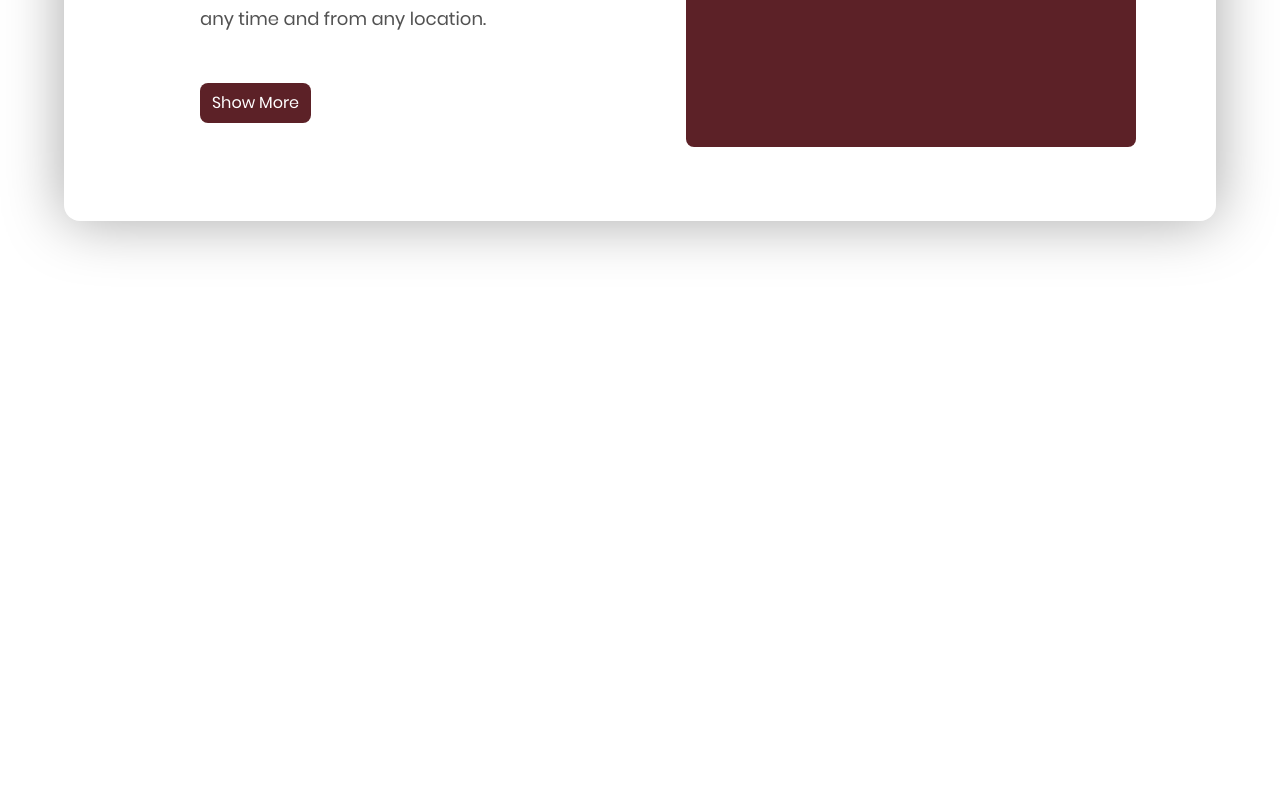
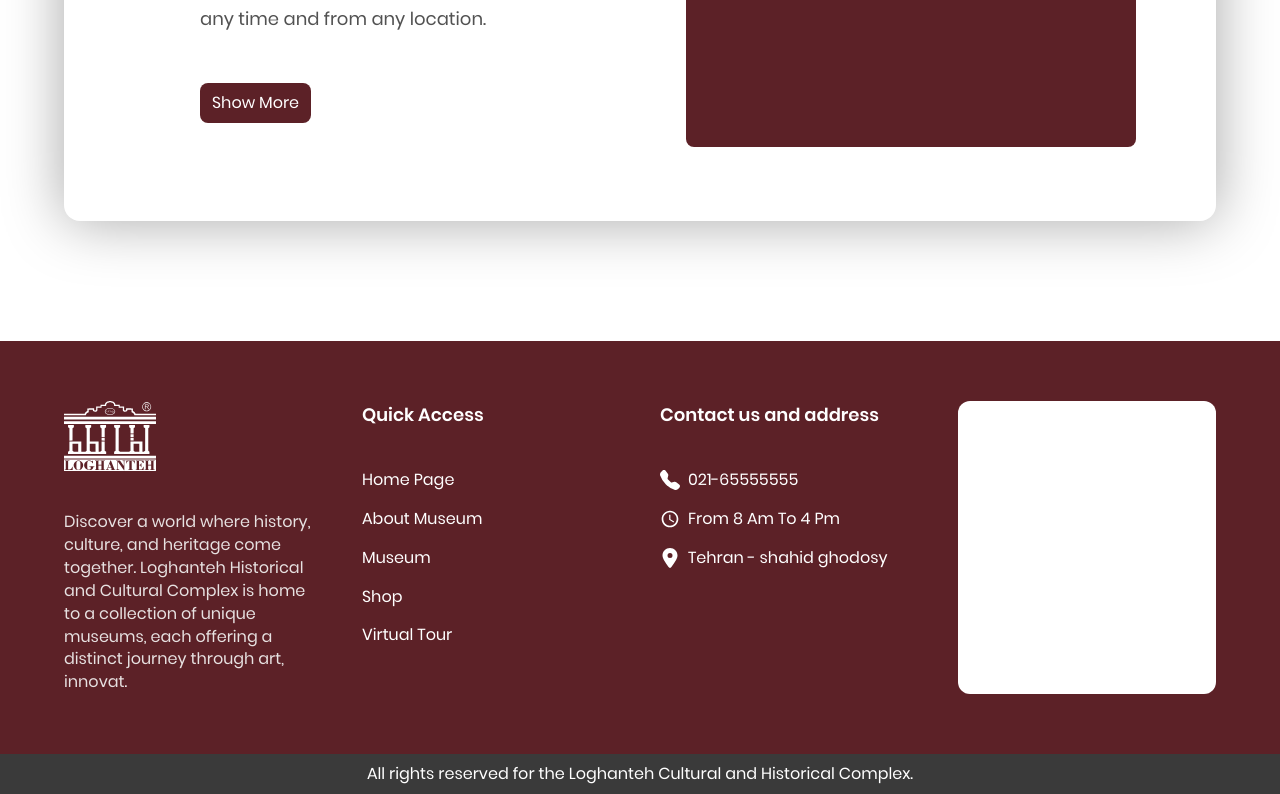
Before and after one commit to iXZed026/Loghante-Project, a Next.js app in the folder Develop/Frontend/: page /en in a window 1280 px wide. Shown: the part 6627-7421 px from the top of the page. Before the commit the page ends 6968 px from the top, so only its background shows below. Built offline with nearby package versions, Linux system fonts and the light colour scheme.

Commit message:
footer component completed

```diff
--- a/Develop/Frontend/src/app/[locale]/page.tsx
+++ b/Develop/Frontend/src/app/[locale]/page.tsx
@@ -8,6 +8,7 @@ import ShopSection from '@/features/loghante(root)/components/sections/ShopSecti
 import EventsAndCoursesSection from '@/features/loghante(root)/components/sections/EventsAndCoursesSection';
 import CinemaAndTheaters from '@/features/loghante(root)/components/sections/CinemaAndTheaters';
 import VirtualTourSection from '@/features/loghante(root)/components/sections/VirtualTourSection';
+import Footer from '@/components/shared/footer/Footer';
 
 
 function Loghante() {
@@ -23,6 +24,7 @@ function Loghante() {
         <CinemaAndTheaters />
         <VirtualTourSection />
       </Container>
+      <Footer />
     </div>
   )
 }
--- /dev/null
+++ b/Develop/Frontend/src/components/shared/footer/Footer.tsx
@@ -0,0 +1,41 @@
+import Container from '../Container'
+import { cn } from '@/lib/utils/cn'
+import FooterSummery from './FooterSummery'
+import FooterQuickAccess from './FooterQuickAccess'
+import FooterContact from './FooterContact'
+import FooterLocation from './FooterLocation'
+
+function Footer() {
+    return (
+        <footer className={cn(
+            "bg-crimson",
+            "text-white-utility"
+        )}>
+            <Container>
+                <div className={cn(
+                    "grid grid-cols-12 md:gap-10 gap-y-20",
+                    "py-15",
+                )}>
+                    {/* Summary */}
+                    <FooterSummery />
+                    {/* Quick Access */}
+                    <FooterQuickAccess />
+                    {/* Contact & Address */}
+                    <FooterContact />
+                    {/* Location */}
+                    <FooterLocation />
+                </div>
+            </Container>
+            {/* Policy */}
+            <div className='bg-[#3A3A3A] py-2 text-center'>
+                <Container>
+                    <span className='md:text-[16px] text-xs'>
+                        All rights reserved for the Loghanteh Cultural and Historical Complex.
+                    </span>
+                </Container>
+            </div>
+        </footer>
+    )
+}
+
+export default Footer
--- /dev/null
+++ b/Develop/Frontend/src/components/shared/footer/FooterContact.tsx
@@ -0,0 +1,46 @@
+import { cn } from '@/lib/utils/cn'
+import React from 'react'
+import { BsFillTelephoneFill } from 'react-icons/bs'
+import { FaLocationDot } from 'react-icons/fa6'
+import { MdAccessTime } from 'react-icons/md'
+
+function FooterContact() {
+    return (
+        <div
+            className={cn(
+                "xl:col-span-3 md:col-span-4 col-span-6",
+                "fcol gap-10",
+            )}
+        >
+            <div>
+                <h4 className='font-semibold md:text-lg'>
+                    Contact us and address
+                </h4>
+            </div>
+            <div>
+                <ul className='fcol gap-4 md:text-[16px] text-sm'>
+                    <li className='flex items-center gap-2'>
+                        <BsFillTelephoneFill className='size-5' />
+                        <a href="phone:021-65555555">
+                            021-65555555
+                        </a>
+                    </li>
+                    <li className='flex items-center gap-2'>
+                        <MdAccessTime className='size-5' />
+                        <span>
+                            From 8 Am To 4 Pm
+                        </span>
+                    </li>
+                    <li className='flex items-center gap-2'>
+                        <FaLocationDot className='size-5' />
+                        <span>
+                            Tehran - shahid ghodosy
+                        </span>
+                    </li>
+                </ul>
+            </div>
+        </div>
+    )
+}
+
+export default FooterContact
--- /dev/null
+++ b/Develop/Frontend/src/components/shared/footer/FooterLocation.tsx
@@ -0,0 +1,19 @@
+import { cn } from '@/lib/utils/cn'
+import React from 'react'
+
+function FooterLocation() {
+    return (
+        <div
+            className={cn(
+                "xl:col-span-3 lg:col-span-4 md:col-span-8 col-span-12",
+                "fcol gap-10",
+            )}
+        >
+            <div className='w-full bg-white xl:h-full h-70 rounded-xl'>
+
+            </div>
+        </div>
+    )
+}
+
+export default FooterLocation
--- /dev/null
+++ b/Develop/Frontend/src/components/shared/footer/FooterQuickAccess.tsx
@@ -0,0 +1,72 @@
+import AppLink from '@/components/ui/AppLink'
+import { cn } from '@/lib/utils/cn'
+
+function FooterQuickAccess() {
+    return (
+        <div
+            className={
+                cn(
+                    "xl:col-span-3 md:col-span-4 col-span-6",
+                    "fcol gap-10",
+                )
+            }
+        >
+            <div>
+                <h5 className='font-semibold md:text-lg '>
+                    Quick Access
+                </h5>
+            </div>
+            <div>
+                <ul className='fcol gap-4 md:text-[16px] text-sm'>
+                    <li
+                    >
+                        <AppLink
+                            href='#hero'
+                            className='transition-all hover:opacity-50'
+                        >
+                            Home Page
+                        </AppLink>
+                    </li>
+                    <li
+                    >
+                        <AppLink
+                            href='#about'
+                            className='transition-all hover:opacity-50'
+                        >
+                            About Museum
+                        </AppLink>
+                    </li>
+                    <li
+                    >
+                        <AppLink
+                            href='#museums'
+                            className='transition-all hover:opacity-50'
+                        >
+                            Museum
+                        </AppLink>
+                    </li>
+                    <li
+                    >
+                        <AppLink
+                            href='/shop'
+                            className='transition-all hover:opacity-50'
+                        >
+                            Shop
+                        </AppLink>
+                    </li>
+                    <li
+                    >
+                        <AppLink
+                            href='/virtual-tour'
+                            className='transition-all hover:opacity-50'
+                        >
+                            Virtual Tour
+                        </AppLink>
+                    </li>
+                </ul>
+            </div>
+        </div >
+    )
+}
+
+export default FooterQuickAccess
--- /dev/null
+++ b/Develop/Frontend/src/components/shared/footer/FooterSummery.tsx
@@ -0,0 +1,33 @@
+import AppImage from '@/components/ui/AppImage'
+import AppLink from '@/components/ui/AppLink'
+import { cn } from '@/lib/utils/cn'
+
+function FooterSummery() {
+    return (
+        <div className={cn(
+            "xl:col-span-3 md:col-span-4 col-span-12",
+            "fcol gap-10",
+        )}>
+            <div>
+                <AppLink
+                    href='/'
+                >
+                    <AppImage
+                        width={92}
+                        height={65}
+                        alt='loghanteh logo'
+                        src="/images/loghanteh-logo.svg"
+                        className='brightness-0 invert'
+                    />
+                </AppLink>
+            </div>
+            <div className='text-white-light-utility'>
+                <p className='md:text-[16px] text-sm'>
+                    Discover a world where history, culture, and heritage come together. Loghanteh Historical and Cultural Complex is home to a collection of unique museums, each offering a distinct journey through art, innovat.
+                </p>
+            </div>
+        </div>
+    )
+}
+
+export default FooterSummery
```
